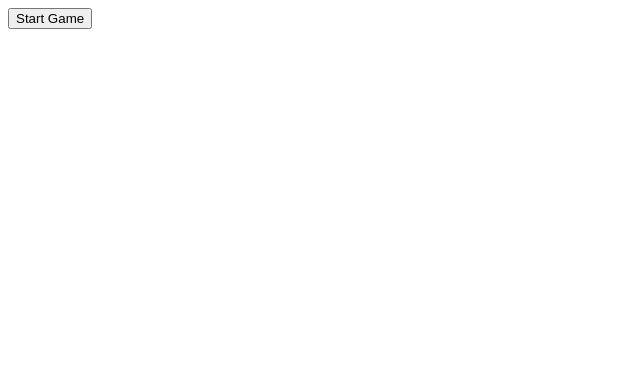
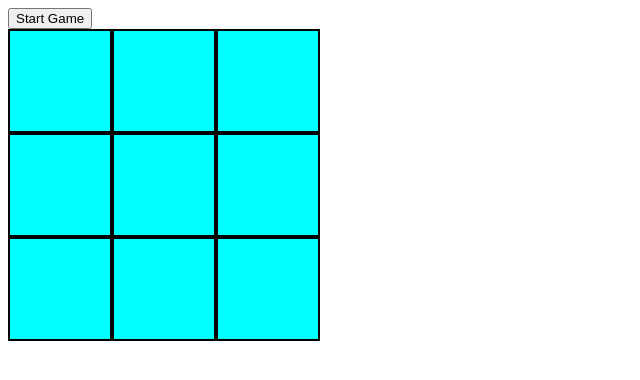
Before and after one commit to sandfortw/tic-tac-toe, a plain HTML site: page index.html in a window 1280 px wide. Shown: the whole page, without its empty margins (0-640 px from the left). Drawn offline with Linux system fonts and the light colour scheme.

Commit message:
Add basic html and styling

```diff
--- a/index.html
+++ b/index.html
@@ -5,8 +5,26 @@
   <meta name="viewport" content="width=device-width, initial-scale=1.0">
   <title>Document</title>
   <script src="script.js" defer></script>
+  <link rel="stylesheet" href="style.css">
 </head>
 <body>
   <button id="start-game">Start Game</button>
+  <div id="board">
+    <div class="row">
+      <div class="square" row="2" column="0"></div>
+      <div class="square" row="2" column="1"></div>
+      <div class="square" row="2" column="2"></div>
+    </div>
+    <div class="row">
+      <div class="square" row="1" column="0"></div>
+      <div class="square" row="1" column="1"></div>
+      <div class="square" row="1" column="2"></div>
+    </div>
+    <div class="row">
+      <div class="square" row="0" column="0"></div>
+      <div class="square" row="0" column="1"></div>
+      <div class="square" row="0" column="2"></div>
+    </div>
+  </div>
 </body>
 </html>
--- a/style.css
+++ b/style.css
@@ -0,0 +1,15 @@
+#board{
+  display: flex;
+  flex-direction: column;
+}
+
+.row {
+  display: flex;
+}
+
+.square{
+  width: 100px;
+  height: 100px;
+  background-color: aqua;
+  border: 2px solid black;
+}
```
